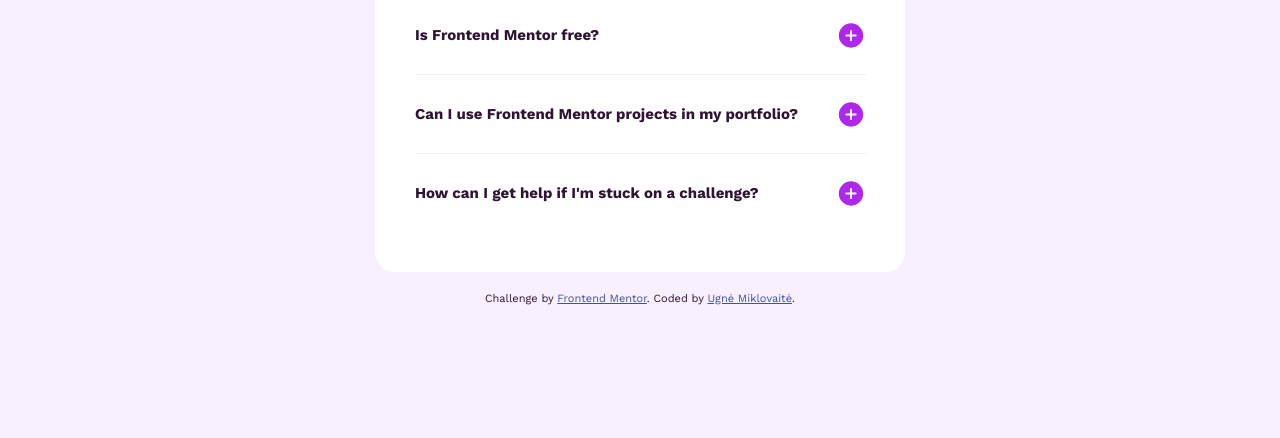
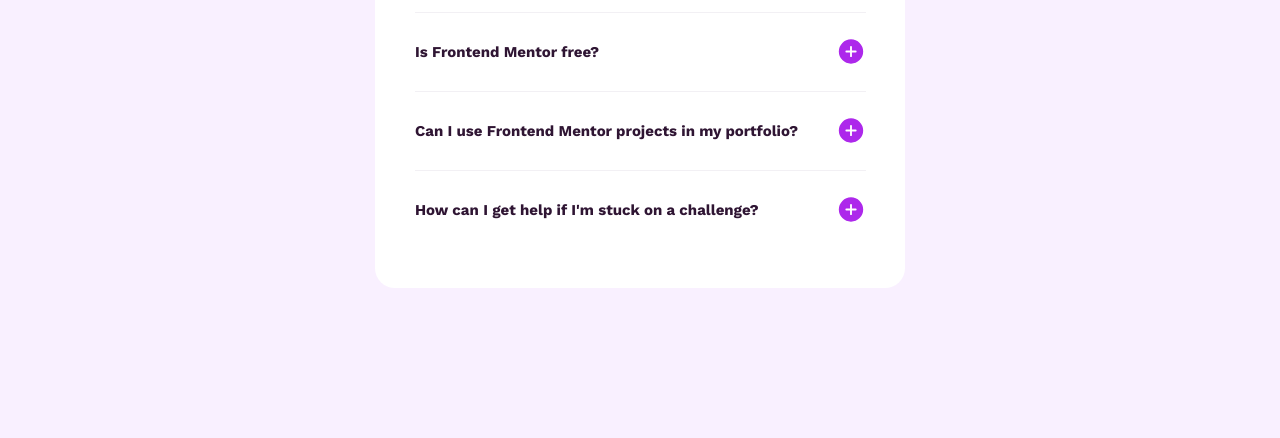
Before and after one commit to mmiklovaitemm/faq-accordion-main, a plain HTML site: page index.html in a window 1280 px wide. Shown: the part 362-800 px from the top of the page. Drawn offline with nearby package versions, Linux system fonts and the light colour scheme.

Commit message:
Update index.html

```diff
--- a/index.html
+++ b/index.html
@@ -74,12 +74,6 @@
 
   </div>
 
-
-  <div class="attribution">
-    Challenge by <a href="https://www.frontendmentor.io?ref=challenge" rel="noopener" target="_blank">Frontend Mentor</a>.
-    Coded by <a href="#">Ugnė Miklovaitė</a>.
-  </div>
-
   <script src="./scripts.js"></script>
 </body>
 </html>
```
